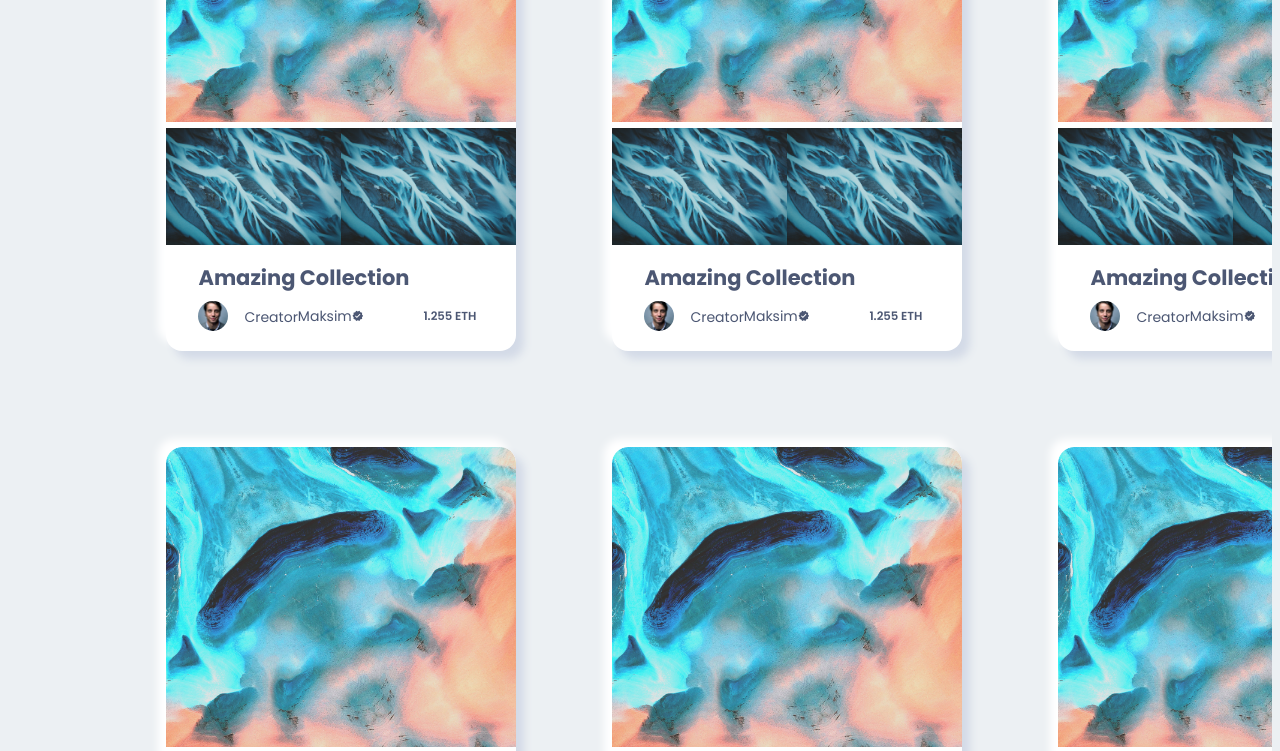
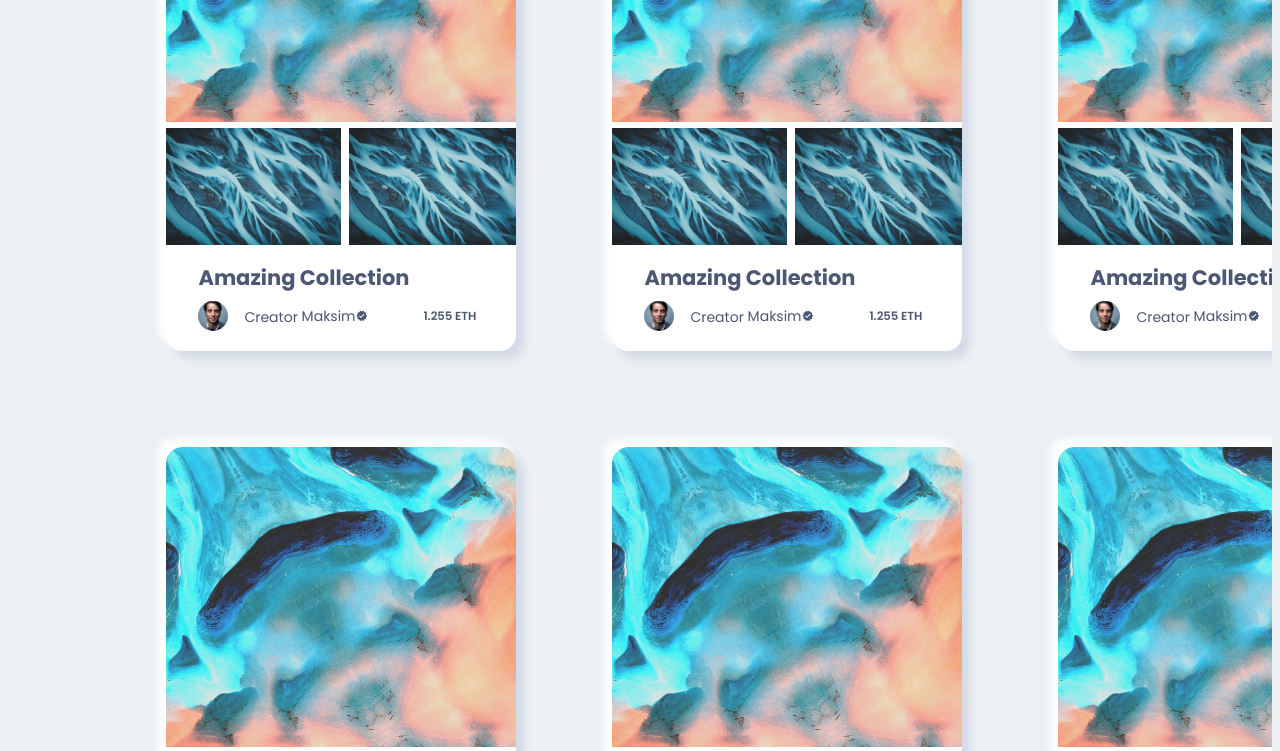
Before and after one commit to ranzai32/nft-marketplace, a Next.js app in the folder nft-template/: page / in a window 1280 px wide. Shown: the part 3340-4091 px from the top of the page. Built offline with nearby package versions, Linux system fonts and the light colour scheme.

Commit message:
collection

```diff
--- a/nft-template/components/Collection/DaysComponents/DaysComponents.jsx
+++ b/nft-template/components/Collection/DaysComponents/DaysComponents.jsx
@@ -51,7 +51,7 @@ const DaysComponents = () => {
             style={{ objectFit: 'cover' }}
           />
           <p>
-            Creator
+            Creator {' '}
             <span>
               Maksim
               <small><MdVerified /></small>
--- a/nft-template/components/Collection/DaysComponents/DaysComponents.module.css
+++ b/nft-template/components/Collection/DaysComponents/DaysComponents.module.css
@@ -104,6 +104,7 @@
 .imageBottom {
     display: flex;
     width: 100%;
+    gap: 0.5rem;
 }
 
 .imageBottom img {
```
